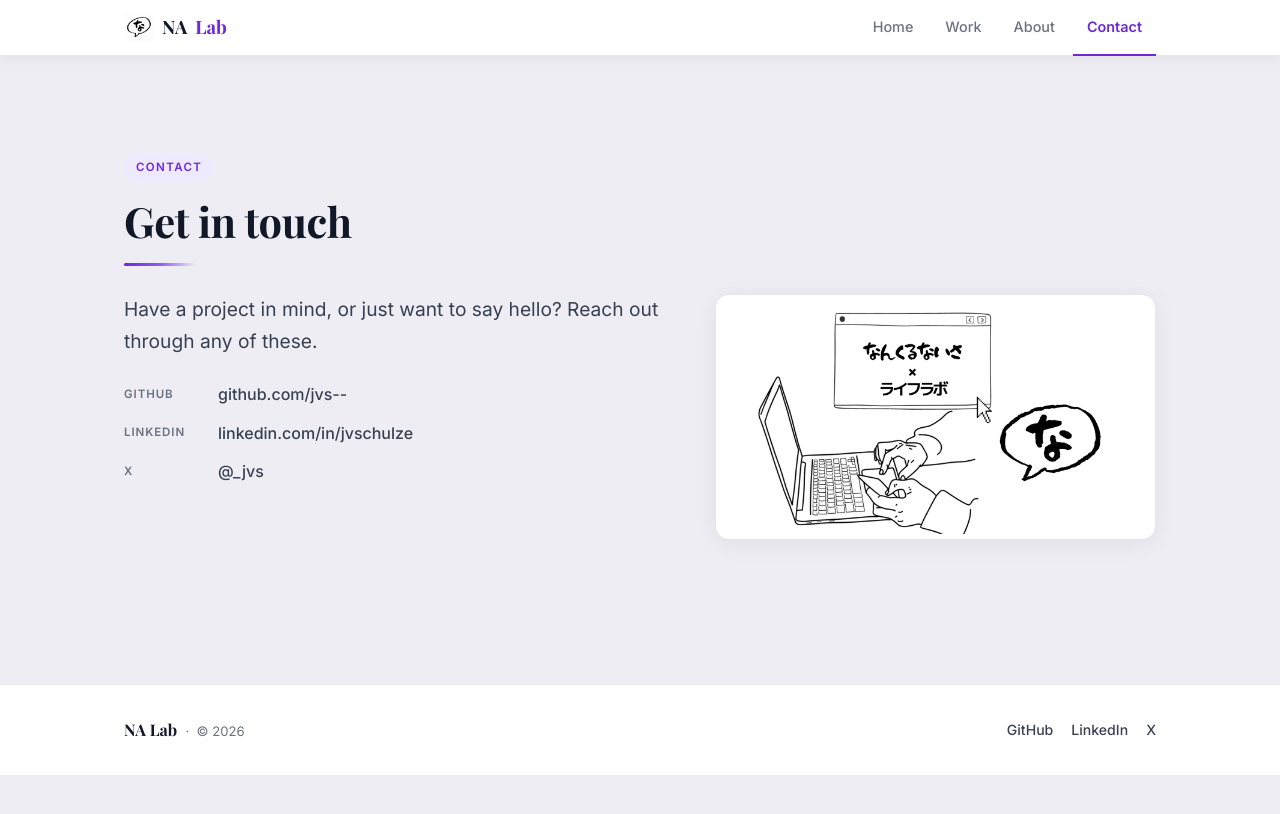
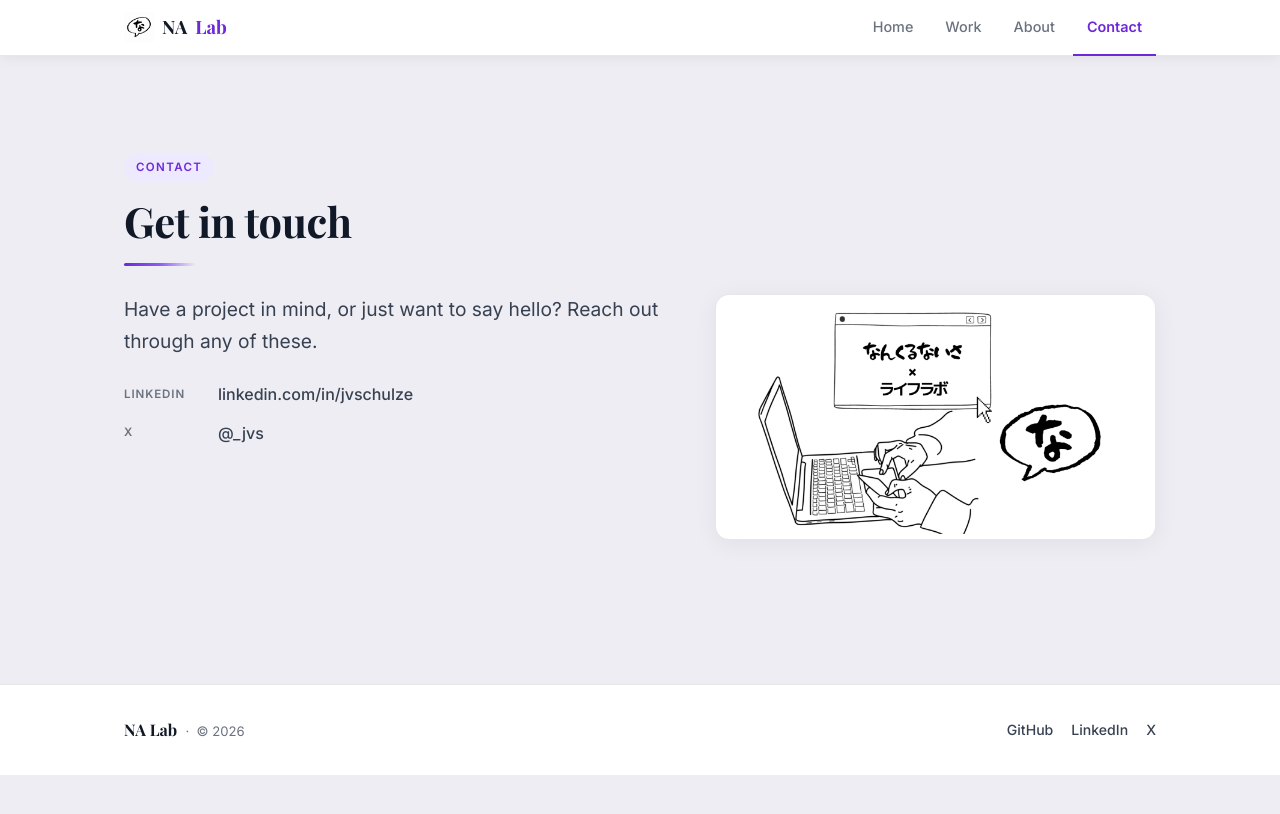
Before and after one commit to jvs--/jvs--.github.io, a Jekyll site: the page built from contact.html, in a window 1280 px wide. Shown: the top 814 px of the page. Built offline with Jekyll 4.4.1, drawn with Linux system fonts in a browser that asks for light colours.

Commit message:
remove old github link

```diff
--- a/contact.html
+++ b/contact.html
@@ -18,11 +18,6 @@ description: "Get in touch with NA Lab."
         </p>
 
         <div class="contact-links">
-          {% if site.github_username %}
-          <a class="contact-link" href="https://github.com/{{ site.github_username }}">
-            <span class="label">GitHub</span> github.com/{{ site.github_username }}
-          </a>
-          {% endif %}
           {% if site.linkedin_username %}
           <a class="contact-link" href="https://www.linkedin.com/in/{{ site.linkedin_username }}">
             <span class="label">LinkedIn</span> linkedin.com/in/{{ site.linkedin_username }}
```
